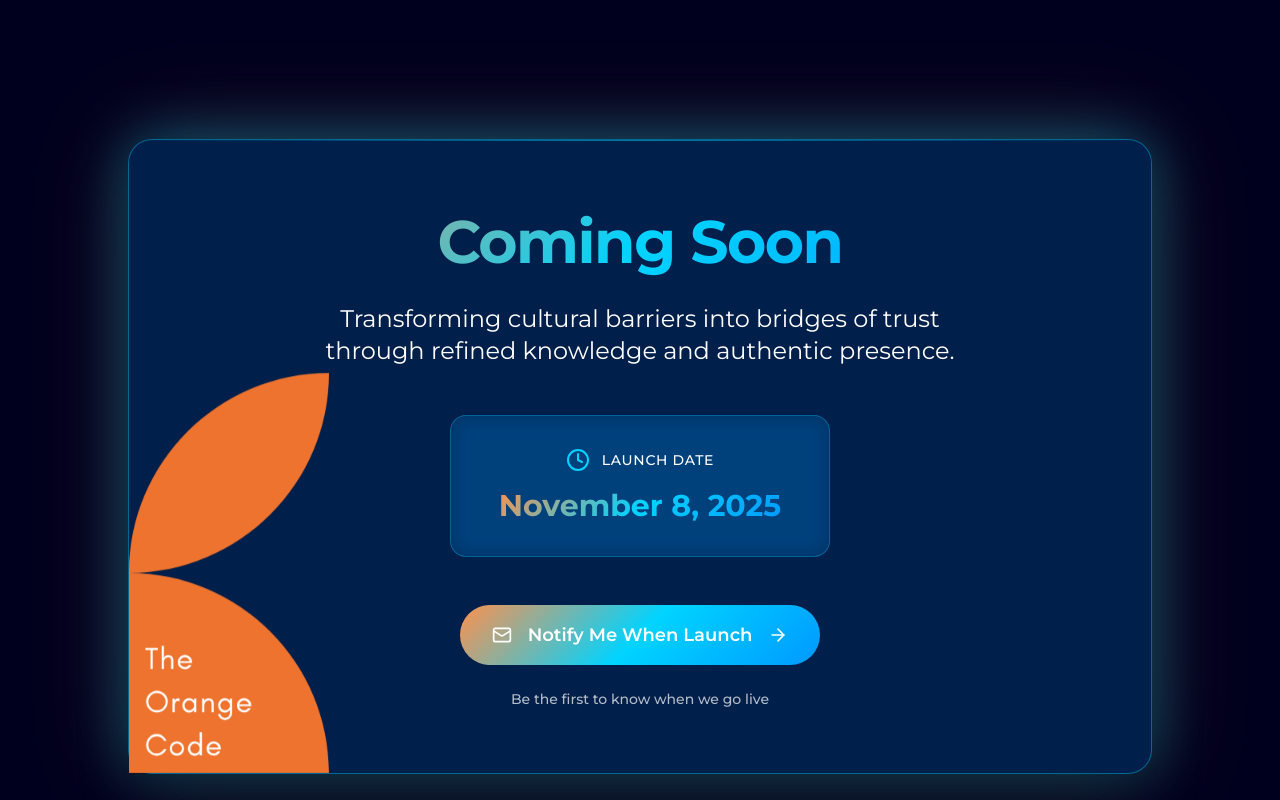
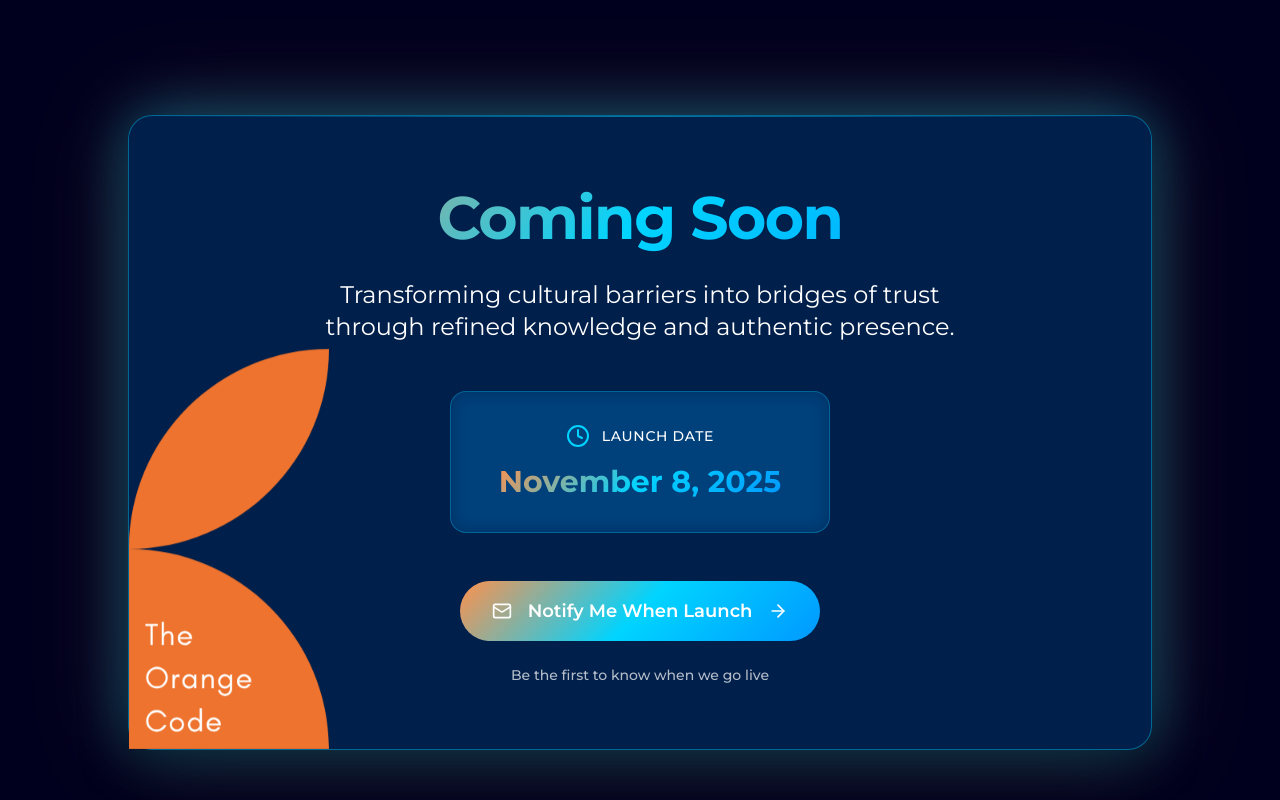
Before and after one commit to sksh100/theorangecode, a Next.js app: page / in a window 1280 px wide. Shown: the top 800 px of the page. Built offline with nearby package versions, Linux system fonts and the light colour scheme.

Commit message:
Decrease space above glass-morphic box

```diff
--- a/src/app/page.tsx
+++ b/src/app/page.tsx
@@ -10,10 +10,10 @@ export default function Home() {
     <div className="min-h-screen bg-primary-dark">
       {/* Coming Soon Hero Section */}
       <section className="hero-section">
-        <div className="hero-content pt-20">
+        <div className="hero-content pt-12">
 
           <motion.div
-            className="glass-card mt-8 relative overflow-visible py-16"
+            className="glass-card mt-4 relative overflow-visible py-16"
             initial={{ opacity: 0, y: 30 }}
             animate={{ opacity: 1, y: 0 }}
             transition={{ duration: 0.8, delay: 0.4 }}
```
